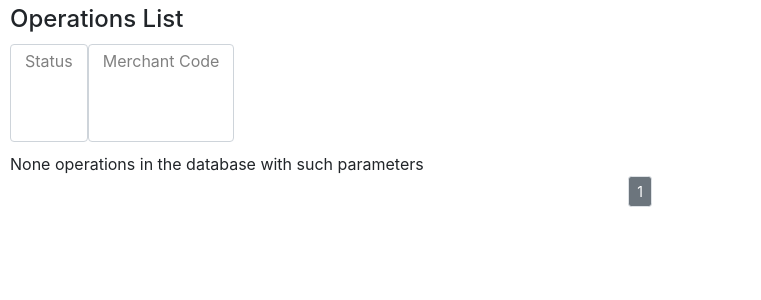
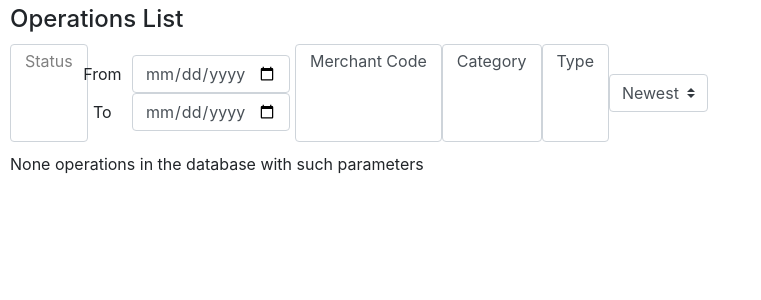
Before and after one commit to rostoves/budget, a Django app: page /operations/ in a window 1280 px wide. Shown: the part 56-356 px from the top of the page, without its empty margins (0-761 px from the left). Run offline with Django 3.2, Linux system fonts and the light colour scheme; data that the repository does not hold is empty; some libraries are stand-ins or nearby versions.

Commit message:
operations list filters

```diff
--- a/operations/views.py
+++ b/operations/views.py
@@ -10,19 +10,56 @@
 
 class OperationListView(ListView):
     model = o_models.Operation
-    paginate_by = 100
+    paginate_by = 50
+
+    def get_filters(self):
+        # print(self.request.GET)
+        filter_args = {}
+        filter_args['status__in'] = self.request.GET.getlist('status[]') \
+            if len(self.request.GET.getlist('status[]')) > 0 else ['OK']
+        if self.request.GET.get('date_from'):
+            filter_args['date__gte'] = self.request.GET.get('date_from')
+        if self.request.GET.get('date_to'):
+            filter_args['date__lte'] = self.request.GET.get('date_to') + ' 23:59:59'
+        if self.request.GET.get('merchant_code[]') \
+                or self.request.GET.get('category[]') \
+                or self.request.GET.get('type[]'):
+
+            filter_arr = []
+            if self.request.GET.get('category[]'):
+                mcc_cat = get_foreign_objects_by_filter('MerchantCode',
+                                                        {'category__in': self.request.GET.getlist('category[]')})
+                for value in mcc_cat:
+                    filter_arr.append(value)
+
+            if self.request.GET.get('type[]'):
+                cat_type = get_foreign_objects_by_filter('Category',
+                                                         {'type__in': self.request.GET.getlist('type[]')})
+                mcc_cat = get_foreign_objects_by_filter('MerchantCode',
+                                                        {'category__in': cat_type})
+                for value in mcc_cat:
+                    filter_arr.append(value)
+
+            if self.request.GET.get('merchant_code[]'):
+                for value in self.request.GET.getlist('merchant_code[]'):
+                    filter_arr.append(value)
+
+            filter_args['merchant_code__in'] = filter_arr
+
+        print(filter_args)
+        return filter_args
 
     def get_queryset(self):
-        filter_args = {}
-        filter_args['status__in'] = [self.request.GET.get('status[]', 'OK')]
-        if self.request.GET.get('merchant_code[]'):
-            filter_args['merchant_code__in'] = [self.request.GET.get('merchant_code[]')]
+        filter_args = self.get_filters()
 
-        order = self.request.GET.get('orderby', 'date')
-
-        new_context = o_models.Operation.objects.filter(
-            **filter_args
-        ).order_by(order)
+        if self.request.GET.get('orderby') == 'ASC':
+            new_context = o_models.Operation.objects.filter(
+                **filter_args
+            ).order_by('date')
+        else:
+            new_context = o_models.Operation.objects.filter(
+                **filter_args
+            ).order_by('-date')
 
         return new_context
 
@@ -30,7 +67,9 @@
         context = super(OperationListView, self).get_context_data(**kwargs)
         context['status'] = get_column('Operation', 'status')
         context['merchant_code'] = get_row_and_id('MerchantCode', 'name')
-        context['orderby'] = self.request.GET.get('orderby', 'date')
+        context['category'] = get_row_and_id('Category', 'name')
+        context['type'] = get_row_and_id('Type', 'name')
+        context['orderby'] = self.request.GET.get('orderby')
         return context
 
 
@@ -40,11 +79,13 @@
     def get(self, request, *args, **kwargs):
         if self.request.GET.get('filter_applied'):
             operation_list = self.get_queryset()
-            paginator = Paginator(operation_list, 100)
+
+            paginator = Paginator(operation_list, 50)
             page_number = request.GET.get('page')
             page_obj = paginator.get_page(page_number)
-            print(page_obj)
-            return render(request, 'operations/operation_list.html', {'operation_list': operation_list,
+            operation_list_page = paginator.page(page_number).object_list if True else ''
+
+            return render(request, 'operations/operation_list.html', {'operation_list': operation_list_page,
                                                                       'page_obj': page_obj})
         return super().get(request, *args, **kwargs)
 
@@ -70,8 +111,27 @@
     array = {}
     if model == 'MerchantCode':
         objects = c_models.MerchantCode.objects
+    if model == 'Category':
+        objects = c_models.Category.objects
+    if model == 'Type':
+        objects = c_models.Type.objects
 
     for result in list(objects.values(column, 'id').distinct()):
         array[result['id']] = result[column]
 
     return array
+
+
+def get_foreign_objects_by_filter(model, filter_args):
+    # print(filter_args)
+    objects = None
+    array = []
+    if model == 'MerchantCode':
+        objects = c_models.MerchantCode.objects
+    if model == 'Category':
+        objects = c_models.Category.objects
+
+    for result in list(objects.filter(**filter_args).values('id').distinct()):
+        array.append(result['id'])
+
+    return array
--- a/static/js/operations.js
+++ b/static/js/operations.js
@@ -1,10 +1,17 @@
 $(document).ready(function () {
     $('.operationListFilter').on('change', sendFilter);
+    $('.operationListPage').on('click', sendFilter);
 });
 
 function sendFilter() {
-    let status = collectSelectedValues('status');
-    let merchant_code = collectSelectedValues('merchant_code');
+    let status = $('#filter_status').val();
+    let merchant_code = $('#filter_merchant_code').val();
+    let category = $('#filter_category').val();
+    let type = $('#filter_type').val();
+    let date_from = $('#filter_date_from')[0].value;
+    let date_to = $('#filter_date_to')[0].value;
+    let page_number  = findPageNumber(this);
+    let orderby = $('#filter_orderby')[0].value;
 
     $.ajax({
         url: "",
@@ -13,19 +20,22 @@ function sendFilter() {
         data: {
             filter_applied: 'True',
             status: status,
-            merchant_code: merchant_code
+            date_from: date_from,
+            date_to: date_to,
+            merchant_code: merchant_code,
+            category: category,
+            type: type,
+            page: page_number,
+            orderby: orderby
         },
         complete: function (data) {
             $('.operationsListTableContainer').html(data.responseText);
+            $('.operationListPage').on('click', sendFilter);
         }
     });
 }
 
-function collectSelectedValues(filter) {
-    let arr = [];
-    $('#filter_'+filter+' option:selected').each(function() {
-        arr.push(this.value);
-    });
-
-    return arr;
+function findPageNumber(object) {
+    let currentPage = $('.currentListPage').length > 0 ? $('.currentListPage').attr('id').slice(5) : '1';
+    return object.classList.contains('operationListPage') ? object.id.slice(5) : currentPage;
 }
--- a/templates/operations/operation_list.html
+++ b/templates/operations/operation_list.html
@@ -12,9 +12,6 @@
         <span>Тип</span>
         <span>Комментарий</span>
     </div>
-    {% else %}
-    <span>None operations in the database with such parameters</span>
-    {% endif %}
     {% for operation in operation_list %}
         <div class="operationsListTableRow" id="row_{{ operation.id }}">
             <span>{{ operation.id }}</span>
@@ -24,12 +21,6 @@
             <span>{{ operation.account }}</span>
             <span>{{ operation.description }}</span>
             <span>{{ operation.merchant_code }}</span>
-<!--                <select class="operationListMccSelect" id="select_{{ operation.id }}">-->
-<!--                    <option value></option>-->
-<!--                    {% for column in mcc_list %}-->
-<!--                    <option {% if column.id == row.mcc_id %}selected{% endif %} value="{{ column.id }}">{{ column.name }}</option>-->
-<!--                    {% endfor %}-->
-<!--                </select>-->
             <span>{{ operation.merchant_code.category }}</span>
             <span>{{ operation.merchant_code.category.type }}</span>
             <input class="operationListComment" id="comment_{{ operation.id }}" value="{% if operation.comment %}{{ operation.comment }}{% endif %}">
@@ -39,24 +30,27 @@
     <nav aria-label="footer-pagination">
         <ul class="pagination pagination-sm justify-content-center">
             {% if 1 != page_obj.previous_page_number %}
-            <li class="page-item"><a class="page-link badge-dark" href="/operations?page=1">1</a></li>
+            <li class="page-item"><a class="page-link operationListPage" id="page_1">1</a></li>
             {% endif %}
             {% if page_obj.previous_page_number != 2 and page_obj.number != 2 %}
-            <li class="page-item"><span class="page-link badge-dark" href="">...</span></li>
+            <li class="page-item"><span class="page-link" >...</span></li>
             {% endif %}
             {% if page_obj.has_previous %}
-            <li class="page-item"><a class="page-link badge-dark" href="/operations?page={{ page_obj.previous_page_number }}">{{ page_obj.previous_page_number }}</a></li>
+            <li class="page-item"><a class="page-link operationListPage" id="page_{{ page_obj.previous_page_number }}">{{ page_obj.previous_page_number }}</a></li>
             {% endif %}
-            <li class="page-item"><a class="page-link badge-secondary" href="">{{ page_obj.number }}</a></li>
+            <li class="page-item"><a class="page-link badge-secondary operationListPage currentListPage" id="page_{{ page_obj.number }}">{{ page_obj.number }}</a></li>
             {% if page_obj.has_next %}
-            <li class="page-item"><a class="page-link badge-dark" href="/operations?page={{ page_obj.next_page_number }}">{{ page_obj.next_page_number }}</a></li>
+            <li class="page-item"><a class="page-link operationListPage" id="page_{{ page_obj.next_page_number }}">{{ page_obj.next_page_number }}</a></li>
             {% endif %}
             {% if page_obj.next_page_number != page_obj.paginator.num_pages|add:"-1" and page_obj.number != page_obj.paginator.num_pages|add:"-1" %}
-            <li class="page-item"><span class="page-link badge-dark" href="">...</span></li>
+            <li class="page-item"><span class="page-link">...</span></li>
             {% endif %}
             {% if page_obj.paginator.num_pages != page_obj.next_page_number %}
-            <li class="page-item"><a class="page-link badge-dark" href="/operations?page={{ page_obj.paginator.num_pages }}">{{ page_obj.paginator.num_pages }}</a></li>
+            <li class="page-item"><a class="page-link operationListPage" id="page_{{ page_obj.paginator.num_pages }}">{{ page_obj.paginator.num_pages }}</a></li>
             {% endif %}
         </ul>
     </nav>
+    {% else %}
+    <span>None operations in the database with such parameters</span>
+    {% endif %}
 </div>
--- a/templates/operations/operations.html
+++ b/templates/operations/operations.html
@@ -11,18 +11,43 @@
 
 {% block content %}
     <form class="form-group form-inline oplistButtonForm">
-        {% csrf_token %}
         <select multiple class="custom-select operationListFilter" id="filter_status">
             <option disabled>Status</option>
             {% for option in status %}
             <option {% if option == 'OK'%}selected{% endif %} value="{{ option }}">{{ option }}</option>
             {% endfor %}
         </select>
+        <div>
+            <div class="form-group row">
+                <label for="filter_date_from" class="col-sm-3 col-form-label">From</label>
+                <input class="form-control col-sm-8 operationListFilter" type="date" value="" id="filter_date_from">
+            </div>
+            <div class="form-group row">
+                <label for="filter_date_to" class="col-sm-3 col-form-label">To</label>
+                <input class="form-control col-sm-8 operationListFilter" type="date" value="" id="filter_date_to">
+            </div>
+        </div>
         <select multiple class="custom-select operationListFilter" id="filter_merchant_code">
-            <option disabled>Merchant Code</option>
+            <option value>Merchant Code</option>
             {% for key, value in merchant_code.items %}
             <option value="{{ key }}">{{ value }}</option>
             {% endfor %}
+        </select>
+        <select multiple class="custom-select operationListFilter" id="filter_category">
+            <option value>Category</option>
+            {% for key, value in category.items %}
+            <option value="{{ key }}">{{ value }}</option>
+            {% endfor %}
+        </select>
+        <select multiple class="custom-select operationListFilter" id="filter_type">
+            <option value>Type</option>
+            {% for key, value in type.items %}
+            <option value="{{ key }}">{{ value }}</option>
+            {% endfor %}
+        </select>
+        <select class="custom-select operationListFilter" id="filter_orderby">
+            <option selected value="DESC">Newest</option>
+            <option value="ASC">Oldest</option>
         </select>
     </form>
     <div class="operationsListTableContainer">
```
